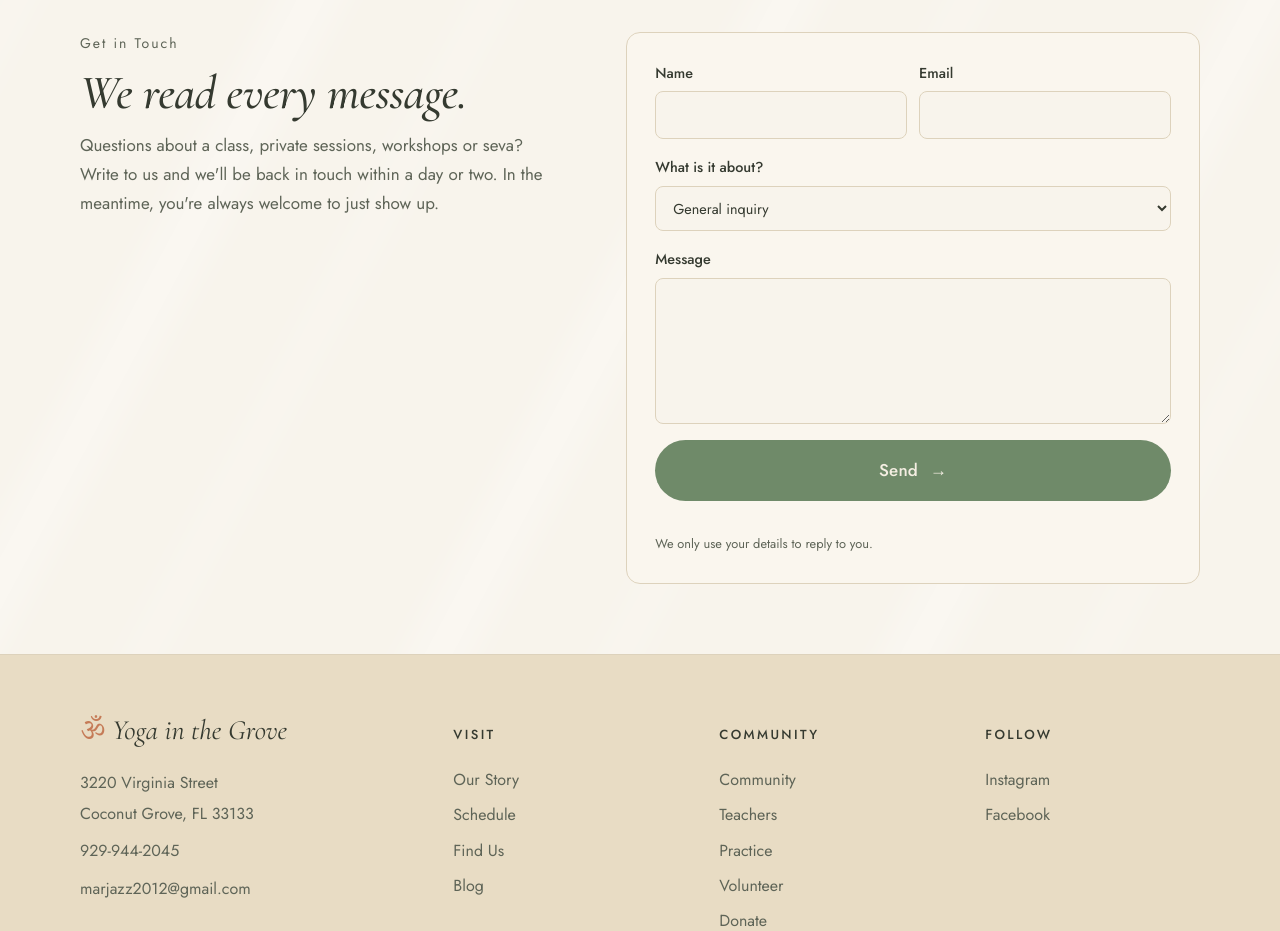
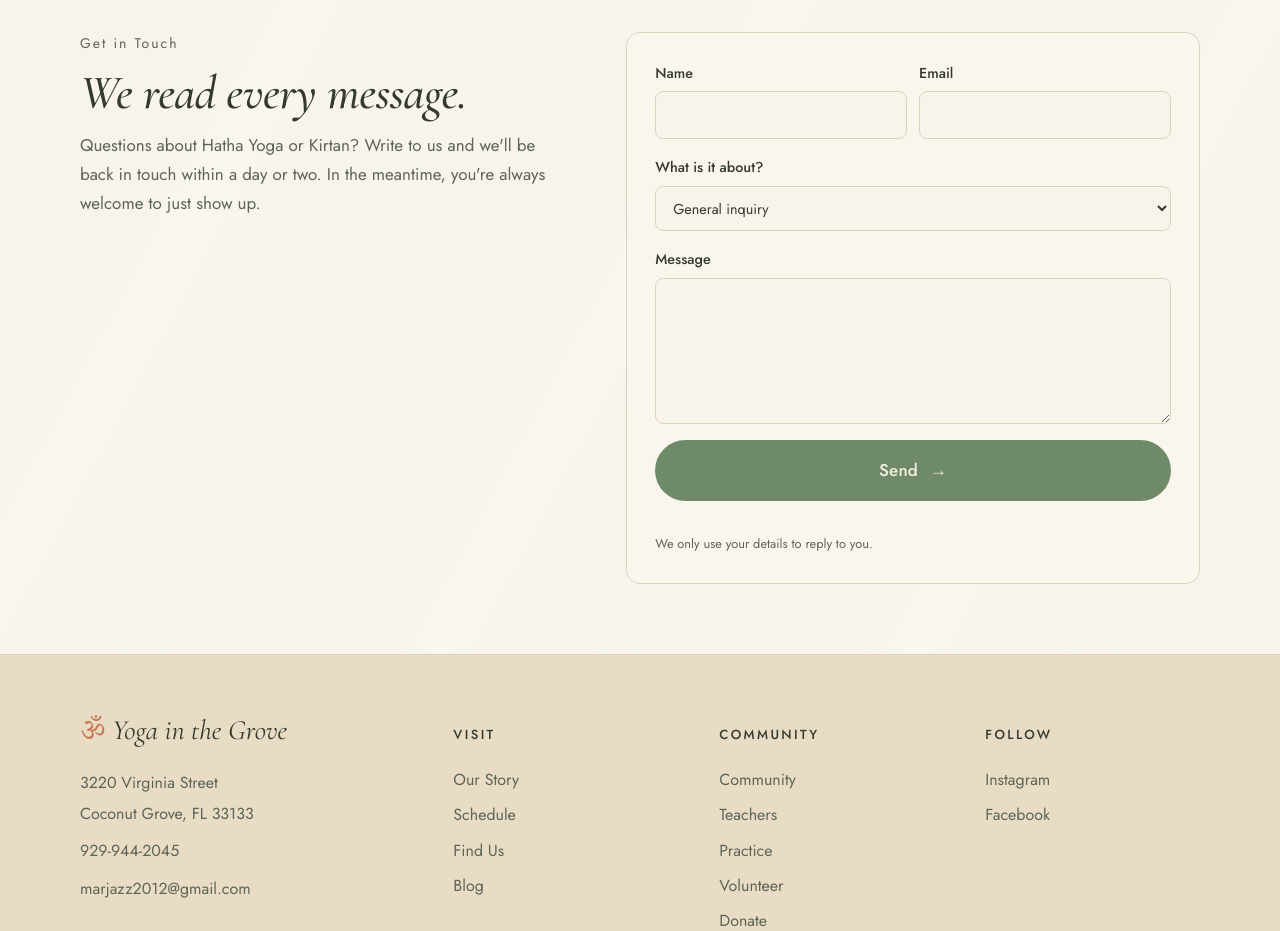
Before and after one commit to Vasilver/YogaInTheGrove1, a plain HTML site: page contact.html in a window 1280 px wide. Shown: the part 2320-3251 px from the top of the page. Drawn offline with nearby package versions, Linux system fonts and the light colour scheme; a web font is replaced by a local one.

Commit message:
content(find-us): contact form topics reduced to what exists now: general, Hatha Yoga, Kirtan, something else (Anne)
Co-Authored-By: Claude Opus 5.5 <noreply@anthropic.com>
Claude-Session: https://claude.ai/code/session_01SBuQ6C2jrq3qJ1hQXdAVoa

```diff
--- a/contact.html
+++ b/contact.html
@@ -137,7 +137,7 @@
     <div class="sec-head">
       <p class="eyebrow">Get in Touch</p>
       <h2 id="msg-title">We read <em>every message.</em></h2>
-      <p style="color:var(--ink-soft)">Questions about a class, private sessions, workshops or seva? Write to us and we'll be back in touch within a day or two. In the meantime, you're always welcome to just show up.</p>
+      <p style="color:var(--ink-soft)">Questions about Hatha Yoga or Kirtan? Write to us and we'll be back in touch within a day or two. In the meantime, you're always welcome to just show up.</p>
     </div>
     <div class="form-card">
       <!-- FORMSPREE: same form ID as the reservation form (xgolnjqv); the hidden "form" field tells submissions apart -->
@@ -149,10 +149,8 @@
         <label for="cf-subject">What is it about?
           <select id="cf-subject" name="subject">
             <option value="General inquiry">General inquiry</option>
-            <option value="Joining a class">Joining a class</option>
-            <option value="Private sessions">Private sessions</option>
-            <option value="Workshops &amp; special events">Workshops &amp; special events</option>
-            <option value="Seva &amp; volunteering">Seva &amp; volunteering</option>
+            <option value="Hatha Yoga">Hatha Yoga</option>
+            <option value="Kirtan">Kirtan</option>
             <option value="Something else">Something else</option>
           </select>
         </label>
```
